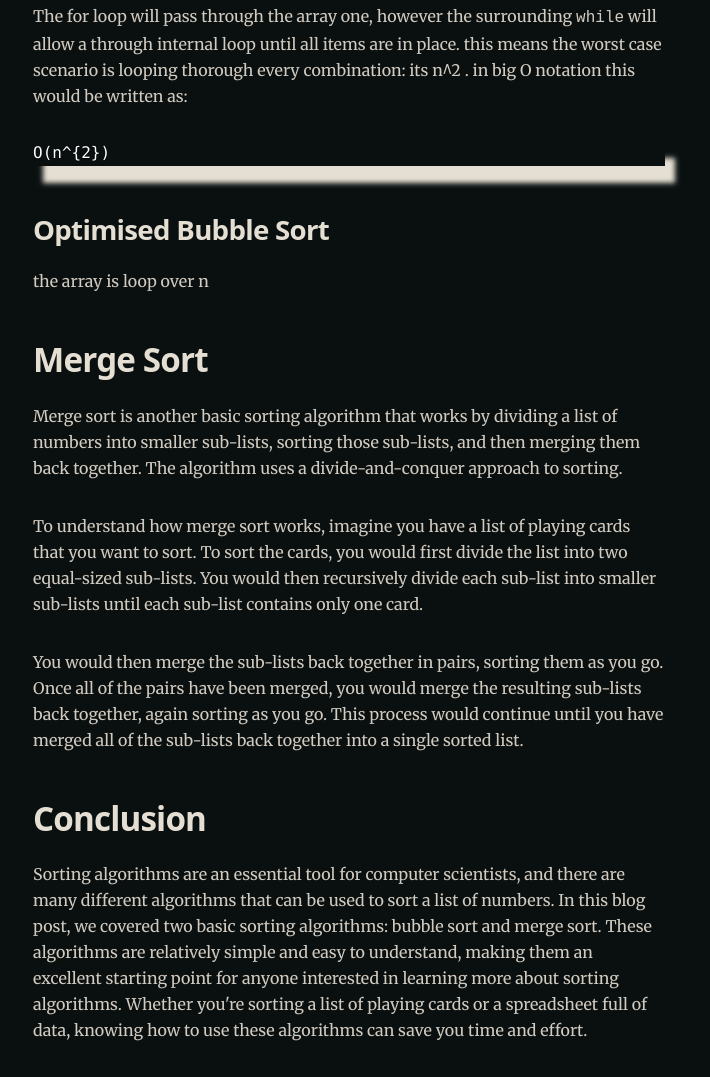
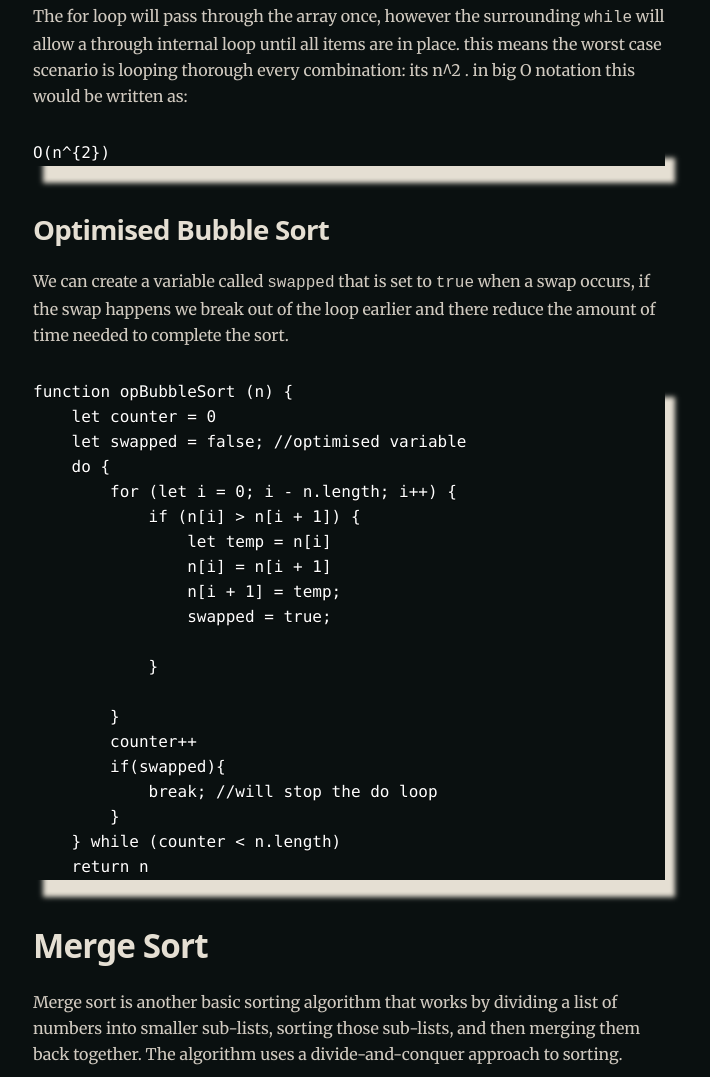
Before and after one commit to ishaqBBC/blog, a Gatsby site in the folder blog/: page /2023-10-04-sorts/ in a window 1280 px wide. Shown: the part 1535-2612 px from the top of the page, without its empty margins (291-1001 px from the left). Built offline with nearby package versions, Linux system fonts and the light colour scheme; Gatsby itself is replaced by a stand-in of ours; some packages are replaced by stand-ins of ours; code samples lack their colours.

Commit message:
added optimised sort

````diff
--- a/blog/content/blog/2023-10-04-sorts.md
+++ b/blog/content/blog/2023-10-04-sorts.md
@@ -39,7 +39,7 @@ function bubbleSort(n) {
 
 the `n[i] > n[i + 1]` checks if the the next array position adjacent, if the `n[i]` is greater then following `temp` variable is used to swap those positions.
 
-The for loop will pass through the array one, however the surrounding `while` will allow a through internal loop until all items are in place. this means the worst case scenario is looping thorough every combination: its n^2 . in big O notation this would be written as:
+The for loop will pass through the array once, however the surrounding `while` will allow a through internal loop until all items are in place. this means the worst case scenario is looping thorough every combination: its n^2 . in big O notation this would be written as:
 
 ```math
 O(n^{2})
@@ -47,7 +47,30 @@ O(n^{2})
 
 ### Optimised Bubble Sort
 
-the array is loop over n
+We can create a variable called `swapped` that is set to `true` when a swap occurs, if the swap happens we break out of the loop earlier and there reduce the amount of time needed to complete the sort.
+
+```javascript
+function opBubbleSort (n) {
+    let counter = 0
+    let swapped = false; //optimised variable
+    do {
+        for (let i = 0; i - n.length; i++) {
+            if (n[i] > n[i + 1]) {
+                let temp = n[i]
+                n[i] = n[i + 1]
+                n[i + 1] = temp;
+                swapped = true;
+
+            }
+
+        }
+        counter++
+        if(swapped){
+            break; //will stop the do loop
+        }
+    } while (counter < n.length)
+    return n
+```
 
 ## Merge Sort
 
````
